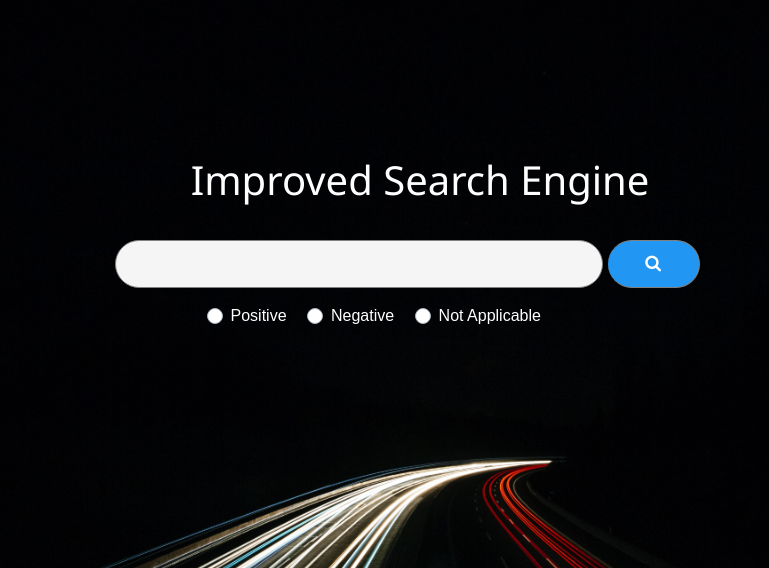
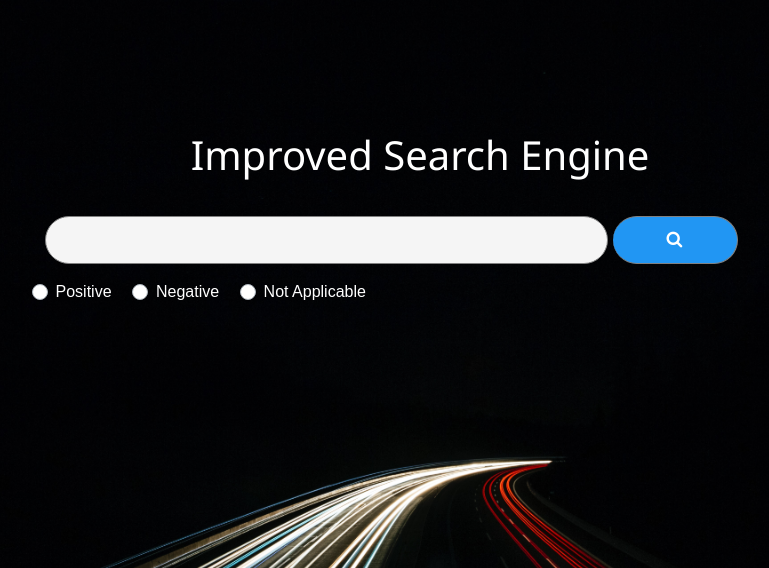
Before and after one commit to Tanu-N-Prabhu/Improved-Search-Engine-Based-on-Sentimental-Analysis, a Django app: page /search_engine_app/ in a window 1280 px wide. Shown: the top 568 px of the page, without its empty margins (220-989 px from the left). Run offline with Django 3.2, Linux system fonts and the light colour scheme; some libraries are stand-ins or nearby versions.

Commit message:
Update main.css
Updated some of the tags because of mismatch of library versions (3.4.1 - 4.4.1)

```diff
--- a/static/css/main.css
+++ b/static/css/main.css
@@ -2,9 +2,8 @@ p{
   font-family: 'Segoe UI', sans-serif;
   font-size: 40px;
   text-align: center;
-  margin-bottom: 30px;
-  margin-top: 150px;
   color: white;
+  padding-top: 10%;
 }
 
 * {
@@ -17,7 +16,9 @@ form.example input[type=text] {
   font-size: 17px;
   border: 1px solid grey;
   float: left;
-  width: 80%;
+  width: 45%;
+  margin-left: 20%;
+  margin-top: 15px;
   background: whitesmoke;
 
 
@@ -27,7 +28,7 @@ form.example input[type=text] {
 form.example button {
   border-radius: 25px;
   float: left;
-  width: 15%;
+  width: 10%;
   padding: 10px;
   background: #2196F3;
   color: white;
@@ -36,6 +37,8 @@ form.example button {
   border-left: none;
   cursor: pointer;
   margin-left: 5px;
+  margin-top: 15px;
+
 
 }
 
@@ -54,7 +57,7 @@ form.example::after {
 
 body {
 
-  /*background: url("/static/Img/uregina.jpg")no-repeat center center fixed; ;*/
+  /*background: url("/static/Img/uregina.jpg")no-repeat center center fixed; */
   /* Full height */
 
   /* Center and scale the image nicely */
@@ -64,8 +67,6 @@ body {
   -o-background-size: cover;
   background-size: cover;
   font-family: Arial;
-  margin-left: 25%;
-  margin-right:25%;
   height: 100%;
 
 
```
